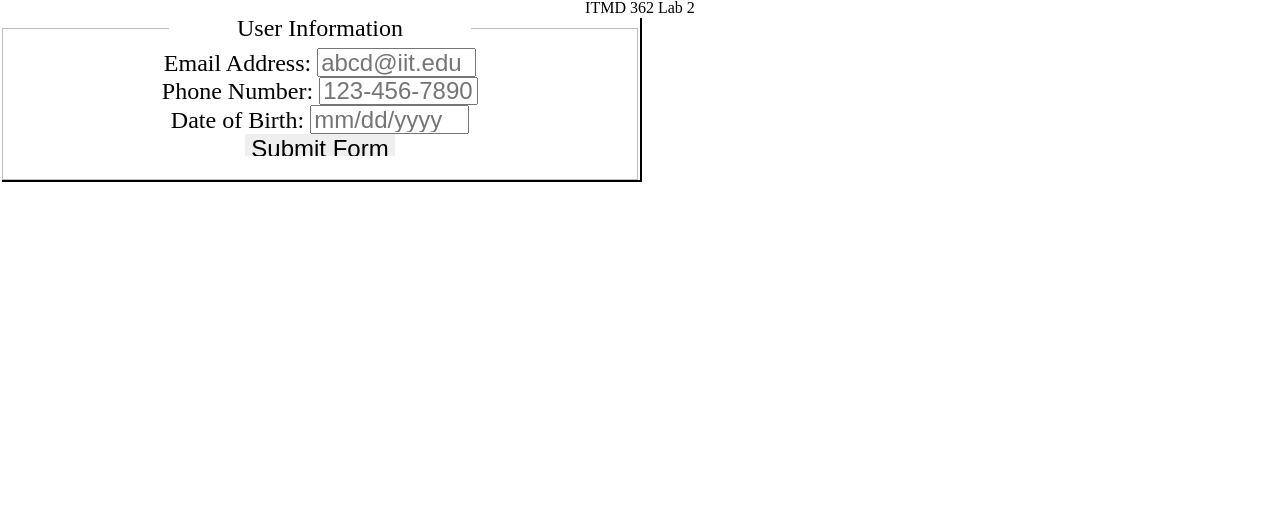
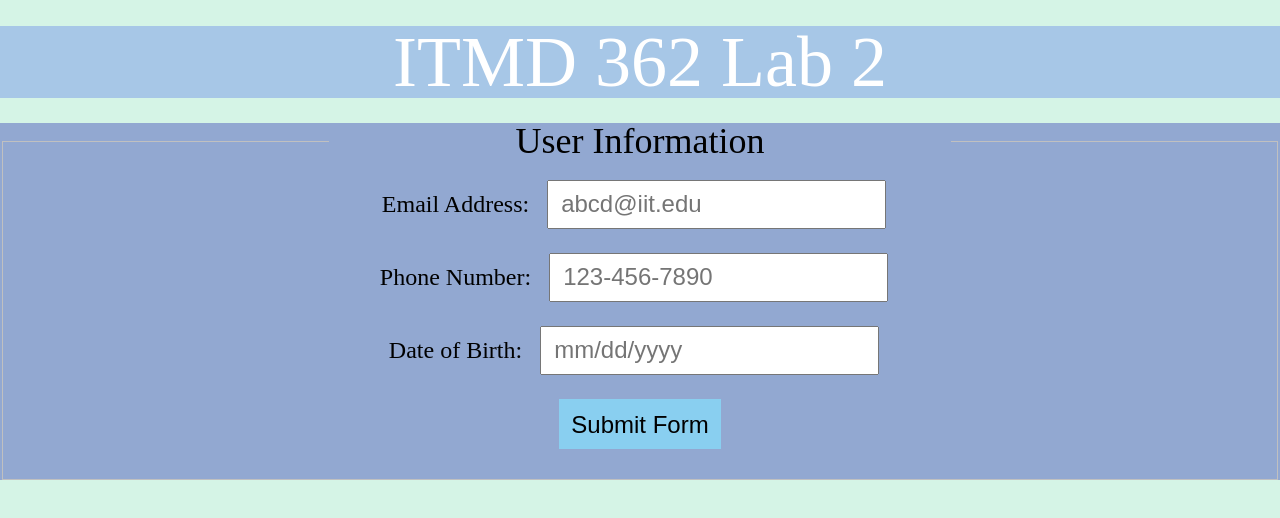
Before and after one commit to nidaakkis/Lab2, a plain HTML site: page index.html in a window 1280 px wide. Drawn offline with Linux system fonts and the light colour scheme.

Commit message:
fixed up the color and font sizes

```diff
--- a/css/screen.css
+++ b/css/screen.css
@@ -1,9 +1,9 @@
 body {
-	background-color: light blue;
+	background-color: #d5f4e6;
 	font-family: "Times New Roman", Times, serif;
 }
 
-@media screen and (min-width: 480px) {
+@media screen and (min-width: 992px) {
 	fieldset {
 		border: dark blue;
 		font-size: 1.50em;
@@ -11,41 +11,53 @@ body {
 
 	form {
 		text-align: center;
-		background-color: white;
-		width: 50%;
-		box-shadow: 2px 2px;
+		background-color: #92a8d1;
+		width: 100%;
 	}
 
-	h1 {
+	header {
 		text-align: center;
-		font-size: large;
+		color: white;
+		background-color: #A7C7E7;
+	}
+
+	header h1 {
+		text-align: center;
+		font-size: 4.5em;
+		margin: 2%;
 	}
 
 	input {
 		width: 50%;
-		height: 45px;
-		margin: auto;
+		height: 15px;
+		margin: .5em;
+		padding: .5em;
 	}
 
 	legend {
+		font-size: 1.5em;
 		text-align: center;
+		margin: 2%;
 	}
 
 	label {
 		text-align: left;
-		height: 45px;
+		height: 30px;
 		width: 50%;
+		margin: .5em;
+		padding: .5em;
 	}
 
 	#submit {
 		text-align: center;
-		background-color: light blue;
-		border: black;
-		width: fit-content;
+		background-color: #89CFF0;
+		margin-top: .5em;
+		margin-bottom: .5em;
+		height: 50px;
 	}
 }
 
-@media screen and (min-width: 992px) {
+@media screen and (min-width: 480px) {
 	legend {
 		text-align: center;
 		margin: auto;
@@ -58,7 +70,7 @@ body {
 	}
 
 	input {
-		height: 22.5px;
+		height: 21px;
 		width: 25%;
 	}
 
```
